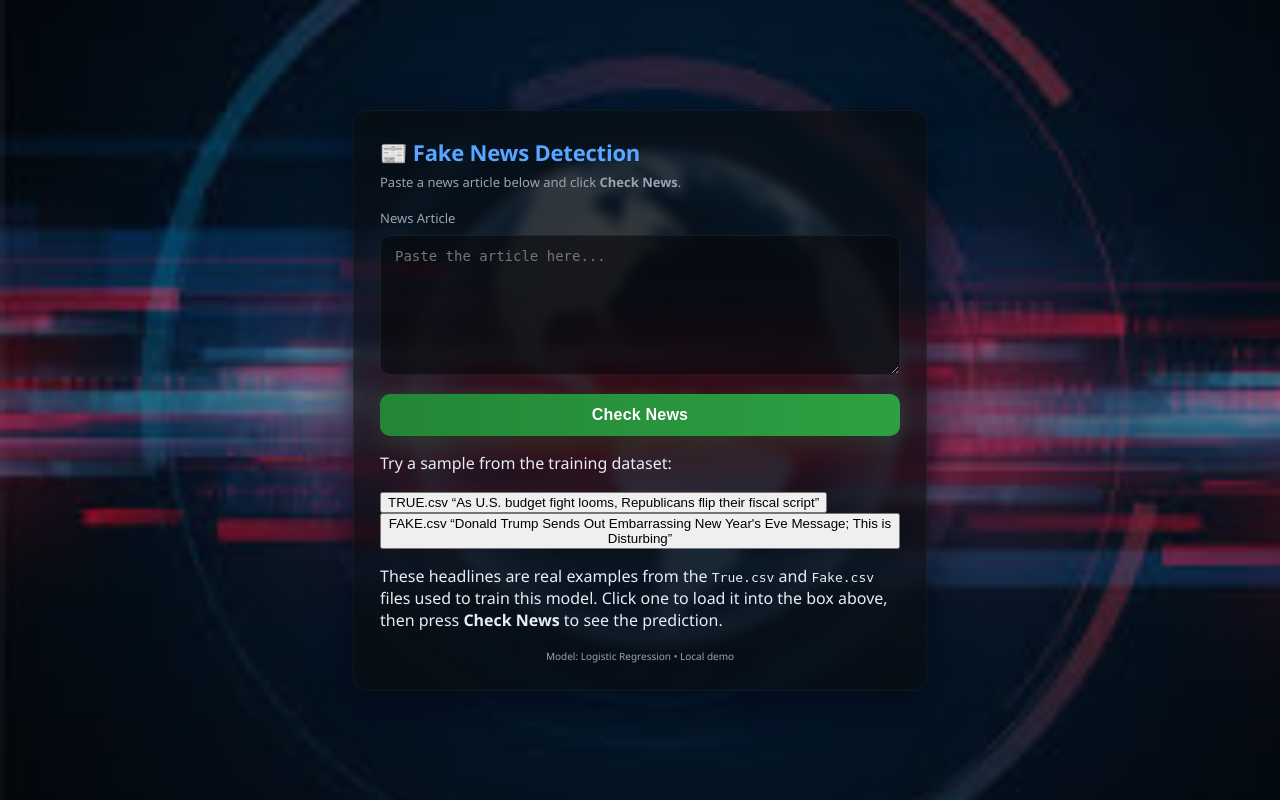
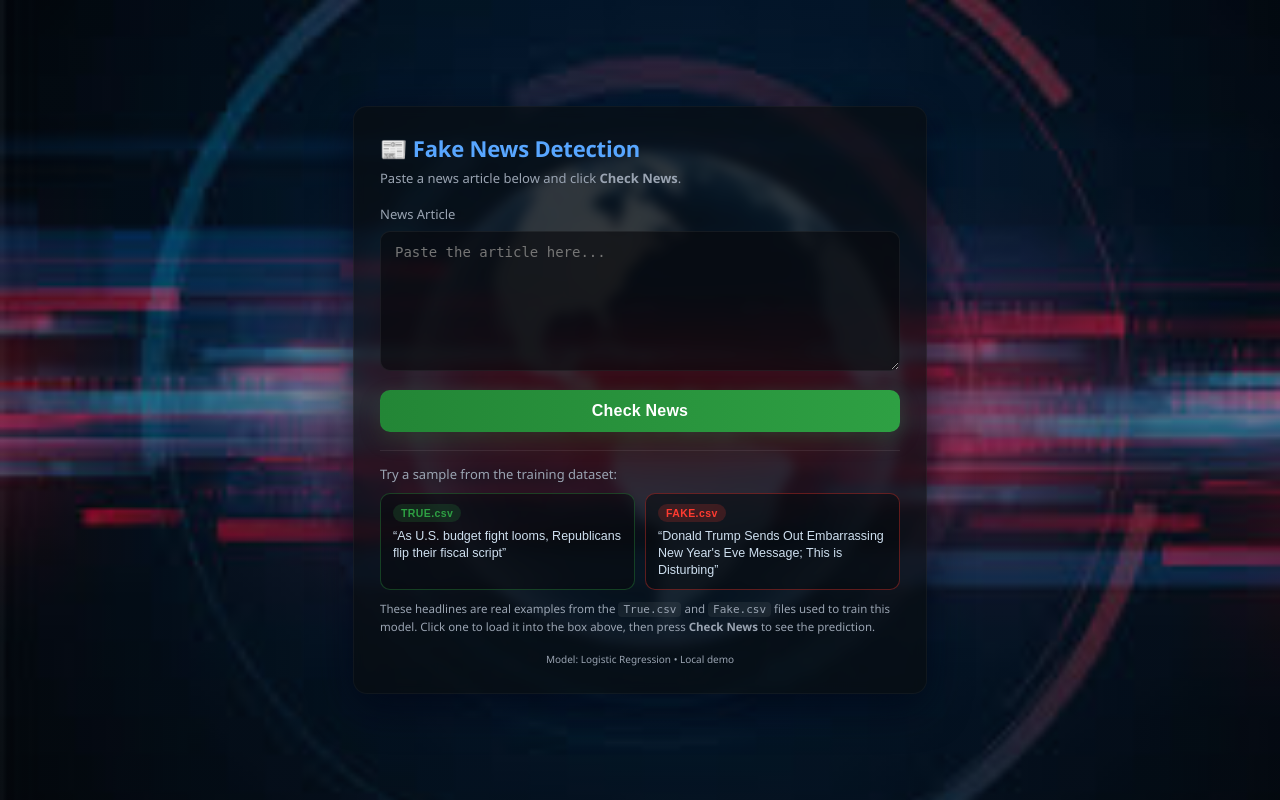
Before and after one commit to siddarthshinde06/fake-news-analysis, a Flask app: page / in a window 1280 px wide. Run offline with Flask 3, Linux system fonts and the light colour scheme; parts of the project's set-up code (start-up, migrations or seed data) failed here and were passed over.

Commit message:
Update style.css

```diff
--- a/static/style.css
+++ b/static/style.css
@@ -125,6 +125,79 @@ body{
 }
 
 /* ------------------------
+   Dataset examples
+   ------------------------ */
+.examples-wrap{
+  margin-top:18px;
+  padding-top:14px;
+  border-top: 1px solid rgba(255,255,255,0.08);
+}
+.examples-title{
+  margin:0 0 10px 0;
+  font-size:13px;
+  color: var(--muted);
+}
+.examples-grid{
+  display:grid;
+  grid-template-columns: 1fr 1fr;
+  gap:10px;
+}
+.example-btn{
+  display:flex;
+  flex-direction:column;
+  align-items:flex-start;
+  gap:6px;
+  text-align:left;
+  padding:10px 12px;
+  border-radius:10px;
+  cursor:pointer;
+  background: rgba(8,10,13,0.55);
+  border: 1px solid rgba(255,255,255,0.08);
+  color: #eaf3ff;
+  font-size:12.5px;
+  line-height:1.35;
+  transition: transform .15s ease, box-shadow .15s ease, border-color .15s ease;
+}
+.example-btn:hover{
+  transform: translateY(-2px);
+  box-shadow: 0 10px 24px rgba(0,0,0,0.35);
+}
+.example-true{ border-color: rgba(46,160,67,0.35); }
+.example-true:hover{ border-color: var(--success); }
+.example-fake{ border-color: rgba(255,59,48,0.35); }
+.example-fake:hover{ border-color: var(--danger); }
+
+.example-tag{
+  display:inline-block;
+  font-size:10.5px;
+  font-weight:700;
+  letter-spacing:0.4px;
+  padding:2px 8px;
+  border-radius:999px;
+}
+.tag-true{ background: rgba(46,160,67,0.18); color: var(--success); }
+.tag-fake{ background: rgba(255,59,48,0.18); color: var(--danger); }
+
+.example-headline{ color: #cfe0f0; }
+
+.examples-note{
+  margin:10px 0 0 0;
+  font-size:11.5px;
+  color: var(--muted);
+  line-height:1.5;
+}
+.examples-note code{
+  background: rgba(255,255,255,0.06);
+  padding:1px 5px;
+  border-radius:4px;
+  font-size:11px;
+}
+
+@media (max-width:480px){
+  .examples-grid{ grid-template-columns: 1fr; }
+}
+
+/* ------------------------
    Result box
    ------------------------ */
 .result-wrap{
```
